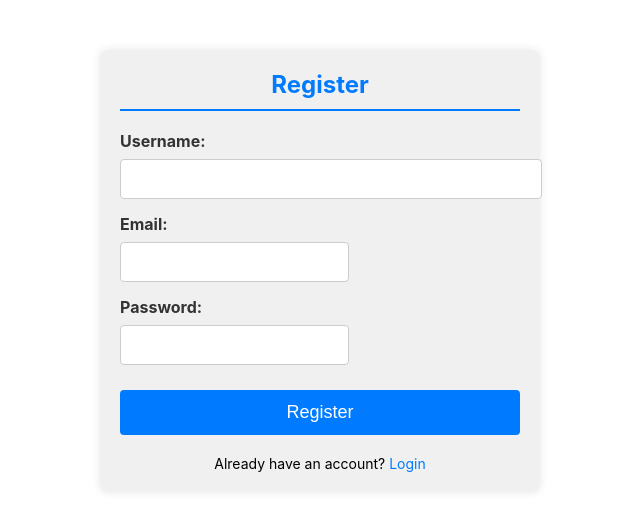
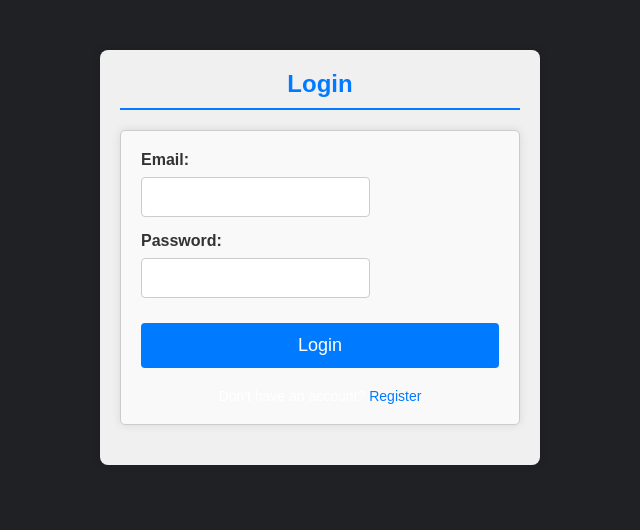
Before and after one commit to Ahmadbyte/youtube-clone, a React (Create React App) app in the folder frontend/: page / in a window 1280 px wide. Shown: the top 530 px of the page, without its empty margins (320-960 px from the left). Built offline with nearby package versions, Linux system fonts and the light colour scheme; the HTML template or start-up script is replaced by a standard one.

Commit message:
updated upload page and css

```diff
--- a/frontend/src/App.js
+++ b/frontend/src/App.js
@@ -11,8 +11,8 @@ function App() {
     <Router>
       <Routes>
         <Route path="/home" element={<Home />} />
-        <Route path="/login" element={<Login />} />
-        <Route path="/" element={<Register />} />
+        <Route path="/" element={<Login />} />
+        <Route path="/register" element={<Register />} />
         <Route path="/upload" element={<VideoUpload />} /> {/* Route for VideoUpload */}
       </Routes>
     </Router>
--- a/frontend/src/pages/Home.css
+++ b/frontend/src/pages/Home.css
@@ -1,4 +1,11 @@
 /* Home.css */
+
+/* Body styling */
+body {
+  background-color: #202124; /* Dark background similar to YouTube */
+  color: #fff; /* White text */
+  font-family: Arial, sans-serif; /* Default font family */
+}
 
 /* Main container styling */
 .videos-container {
@@ -11,21 +18,23 @@
 .video-item {
   margin-bottom: 20px;
   padding: 10px;
-  border: 1px solid #ccc;
+  border: 1px solid #333; /* Darker border */
   border-radius: 5px;
-  background-color: #f9f9f9;
+  background-color: #282828; /* Dark background similar to YouTube video cards */
 }
 
 .video-item h3 {
   margin-top: 0;
   margin-bottom: 10px;
   font-size: 1.5rem;
+  color: #fff; /* White heading */
 }
 
 .video-item .video-player {
   position: relative;
   width: 100%;
   padding-top: 56.25%; /* 16:9 aspect ratio (for responsive iframe) */
+  margin-bottom: 10px;
 }
 
 .video-item .video-player iframe {
@@ -34,9 +43,10 @@
   left: 0;
   width: 100%;
   height: 100%;
+  border: none; /* Remove iframe border */
 }
 
 .video-item p {
   margin-top: 10px;
-  color: #666;
+  color: #ccc; /* Light gray text for description */
 }
--- a/frontend/src/pages/Login.js
+++ b/frontend/src/pages/Login.js
@@ -56,7 +56,7 @@ const Login = () => {
         </div>
         <button type="submit">Login</button>
         <div className="register-link">
-          Don't have an account? <Link to="/">Register</Link>
+          Don't have an account? <Link to="/register">Register</Link>
         </div>
       </form>
     </div>
--- a/frontend/src/pages/Register.js
+++ b/frontend/src/pages/Register.js
@@ -56,7 +56,7 @@ const Register = () => {
         </div>
         <button type="submit">Register</button>
         <div className="login-link">
-          Already have an account? <Link to="/login">Login</Link>
+          Already have an account? <Link to="/">Login</Link>
         </div>
       </form>
     </div>
--- a/frontend/src/pages/VideoUpload.css
+++ b/frontend/src/pages/VideoUpload.css
@@ -1,34 +1,45 @@
-VideoUpload.css
+/* VideoUpload.css */
+
 form {
   max-width: 400px;
   margin: 20px auto;
   padding: 20px;
   border: 1px solid #ccc;
   border-radius: 5px;
+  background-color: #f9f9f9; /* Light gray background */
+  box-shadow: 0 0 10px rgba(0, 0, 0, 0.1); /* Soft shadow for depth */
 }
 
 label {
   display: block;
-    margin-bottom: 10px;
+  margin-bottom: 8px;
+  font-weight: bold; /* Make labels stand out */
 }
 
 input[type="text"],
 textarea,
 input[type="file"] {
   width: 100%;
-    padding: 8px;
+  padding: 10px;
   margin-bottom: 15px;
   border: 1px solid #ccc;
   border-radius: 3px;
+  font-size: 14px; /* Slightly larger font for better readability */
+}
+
+textarea {
+  resize: vertical; /* Allow vertical resizing of textarea */
 }
 
 button[type="submit"] {
   background-color: #007bff;
   color: white;
   border: none;
-    padding: 10px 20px;
+  padding: 12px 20px;
   cursor: pointer;
   border-radius: 3px;
+  font-size: 16px; /* Larger font size for button text */
+  transition: background-color 0.3s ease; /* Smooth transition on hover */
 }
 
 button[type="submit"]:hover {
--- a/frontend/src/pages/VideoUpload.js
+++ b/frontend/src/pages/VideoUpload.js
@@ -1,6 +1,6 @@
 import React, { useState } from 'react';
 import axios from 'axios';
-import './VideoUpload.css'
+import './VideoUpload.css';
 
 const VideoUpload = () => {
   const [file, setFile] = useState(null);
@@ -33,7 +33,8 @@ const VideoUpload = () => {
           },
         };
 
-        const response = await axios.post('http://localhost:5001/api/videos/upload', formData, config);
+        // Replace 'http://localhost:5001' with your actual backend URL
+        const response = await axios.post(`${process.env.REACT_APP_API_URL}/api/videos/upload`, formData, config);
         console.log('Upload response:', response.data);
         alert('Video uploaded successfully.');
       } else if (videoLink) {
```
Lines whose indentation alone changed are shown as unchanged.
